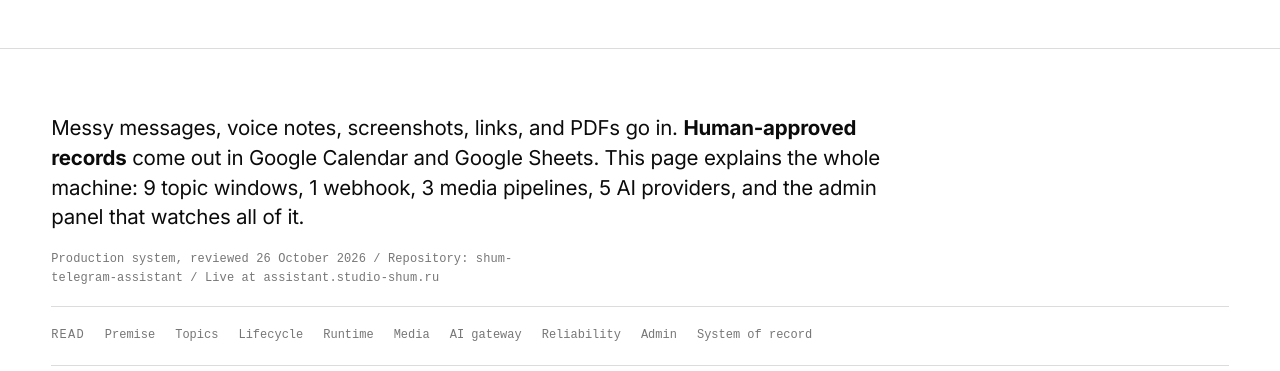
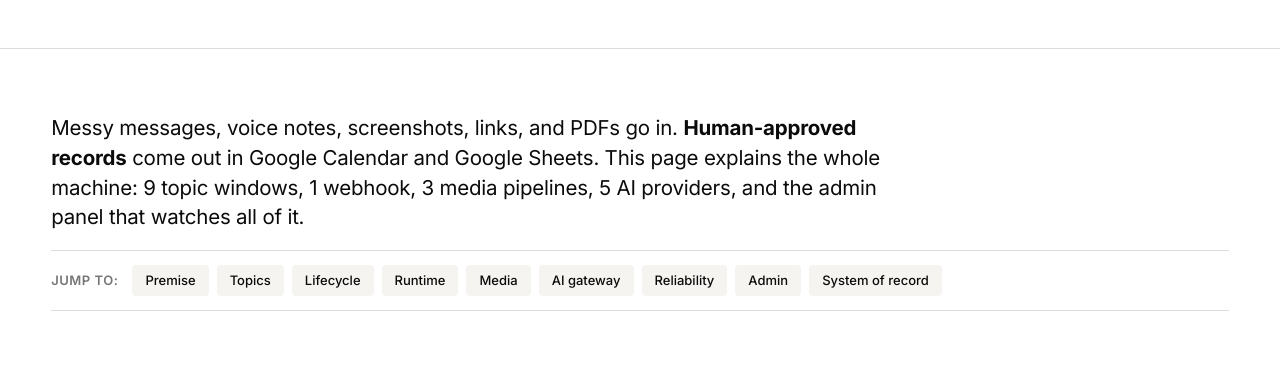
Before and after one commit to zhiganovsasha/zhiganovsasha.github.io, an Astro site: page /development/shum-telegram-assistant in a window 1280 px wide. Shown: the part 423-794 px from the top of the page. Built offline with nearby package versions, Linux system fonts and the light colour scheme; Astro itself is replaced by a stand-in of ours.

Commit message:
fix(explainer): improve section nav affordance and fix active lifecycle stage contrast

```diff
--- a/src/components/ShumAssistantExplainer.astro
+++ b/src/components/ShumAssistantExplainer.astro
@@ -10,9 +10,9 @@
 
 <div class="explainer-intro">
   <p class="lead">Messy messages, voice notes, screenshots, links, and PDFs go in. <b>Human-approved records</b> come out in Google Calendar and Google Sheets. This page explains the whole machine: 9 topic windows, 1 webhook, 3 media pipelines, 5 AI providers, and the admin panel that watches all of it.</p>
-  <p class="meta">Production system, reviewed 26 October 2026 / Repository: shum-telegram-assistant / Live at assistant.studio-shum.ru</p>
   <nav class="toc" aria-label="Sections">
-  <span class="toc-label">Read</span>
+    <span class="toc-label">Jump to:</span>
+    <div class="toc-links">
       <a href="#premise">Premise</a>
       <a href="#topics">Topics</a>
       <a href="#lifecycle">Lifecycle</a>
@@ -22,6 +22,7 @@
       <a href="#reliability">Reliability</a>
       <a href="#admin">Admin</a>
       <a href="#data">System of record</a>
+    </div>
   </nav>
 </div>
 
@@ -802,40 +803,60 @@ const explainer = document.querySelector('.lifecycle');
   font-weight: 650;
 }
 
-.meta {
-  max-width: none;
-  font: 500 12px/1.6 var(--font-mono);
-  letter-spacing: 0.01em;
-  color: var(--mute);
-}
-
 .toc {
   display: flex;
   flex-wrap: wrap;
-  align-items: baseline;
-  gap: 6px 20px;
+  align-items: center;
+  gap: 10px 14px;
   padding: 14px 0;
   border-top: 1px solid var(--rule);
   border-bottom: 1px solid var(--rule);
-  font: 500 12px/1.4 var(--font-mono);
+  font-family: var(--font);
 }
 
 .toc-label {
-  color: var(--mute);
+  font-size: 13px;
+  font-weight: 600;
+  color: var(--mute);
+  letter-spacing: 0.04em;
   text-transform: uppercase;
-  letter-spacing: 0.1em;
+}
+
+.toc-links {
+  display: flex;
+  flex-wrap: wrap;
+  align-items: center;
+  gap: 8px;
 }
 
 .toc a {
-  padding: 6px 0;
-  color: var(--mute);
+  display: inline-flex;
+  align-items: center;
+  padding: 6px 12px;
+  font-size: 13px;
+  font-weight: 500;
+  line-height: 1.3;
+  color: var(--ink);
+  background: var(--field);
+  border: 1px solid transparent;
+  border-radius: 4px;
   text-decoration: none;
-  border-bottom: 1px solid transparent;
+  transition:
+    background var(--dur-fast) var(--ease-out),
+    border-color var(--dur-fast) var(--ease-out),
+    color var(--dur-fast) var(--ease-out),
+    transform var(--dur-fast) var(--ease-out);
 }
 
 .toc a:hover {
+  background: var(--paper);
+  border-color: var(--signal);
   color: var(--signal);
-  border-color: var(--signal);
+  transform: translateY(-1px);
+}
+
+.toc a:active {
+  transform: translateY(0);
 }
 
 .sec-head {
@@ -1198,7 +1219,7 @@ details.deep .deep-body > *:first-child {
   background: var(--rule-strong);
 }
 
-.stage {
+.shum-explainer button.stage {
   display: grid;
   grid-template-rows: auto auto;
   align-content: space-between;
@@ -1218,36 +1239,36 @@ details.deep .deep-body > *:first-child {
     color var(--dur-normal, 220ms) var(--ease, cubic-bezier(0.16, 1, 0.3, 1));
 }
 
-.stage .n {
+.shum-explainer button.stage .n {
   color: var(--mute);
   font: 600 11px/1 var(--font-mono);
 }
 
-.stage strong {
+.shum-explainer button.stage strong {
   color: var(--ink);
   font-size: 13px;
   line-height: 1.25;
 }
 
-.stage[data-state='complete'] {
+.shum-explainer button.stage[data-state='complete'] {
   background: var(--field);
 }
 
-.stage:hover:not([data-state='current']) {
+.shum-explainer button.stage:hover:not([data-state='current']) {
   background: var(--field);
   color: var(--ink);
 }
 
-.stage[data-state='current'] {
+.shum-explainer button.stage[data-state='current'] {
   background: var(--signal);
 }
 
-.stage[data-state='current'] .n {
-  color: rgba(255, 255, 255, 0.72);
-}
-
-.stage[data-state='current'] strong {
-  color: #fff;
+.shum-explainer button.stage[data-state='current'] .n {
+  color: rgba(255, 255, 255, 0.85);
+}
+
+.shum-explainer button.stage[data-state='current'] strong {
+  color: #ffffff;
 }
 
 .stage-copy {
@@ -1609,7 +1630,7 @@ details.deep .deep-body > *:first-child {
   outline-offset: 3px;
 }
 
-.stage[data-state='current']:focus-visible {
+.shum-explainer button.stage[data-state='current']:focus-visible {
   outline-color: var(--paper);
 }
 
```
Lines whose indentation alone changed are shown as unchanged.
